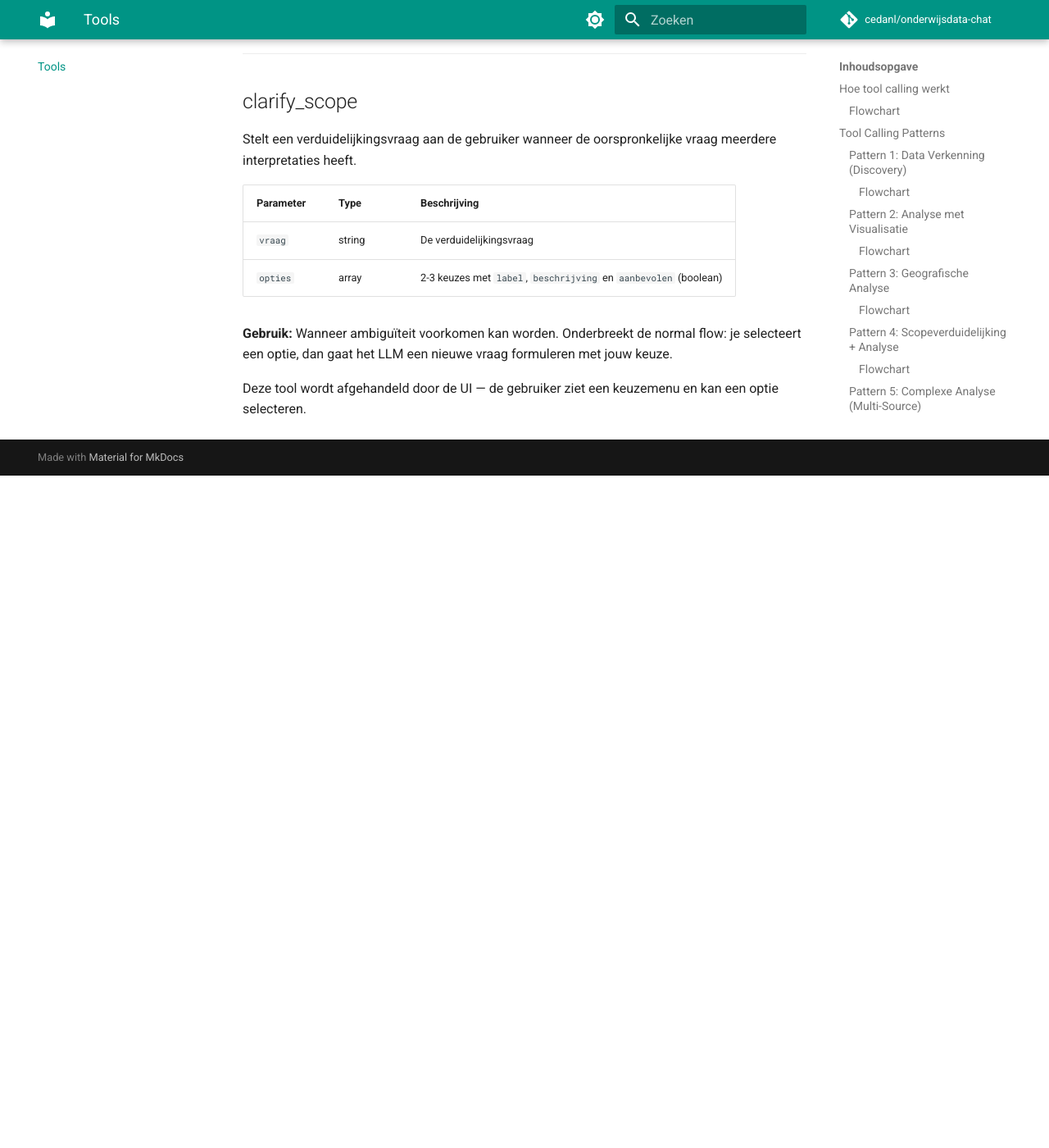
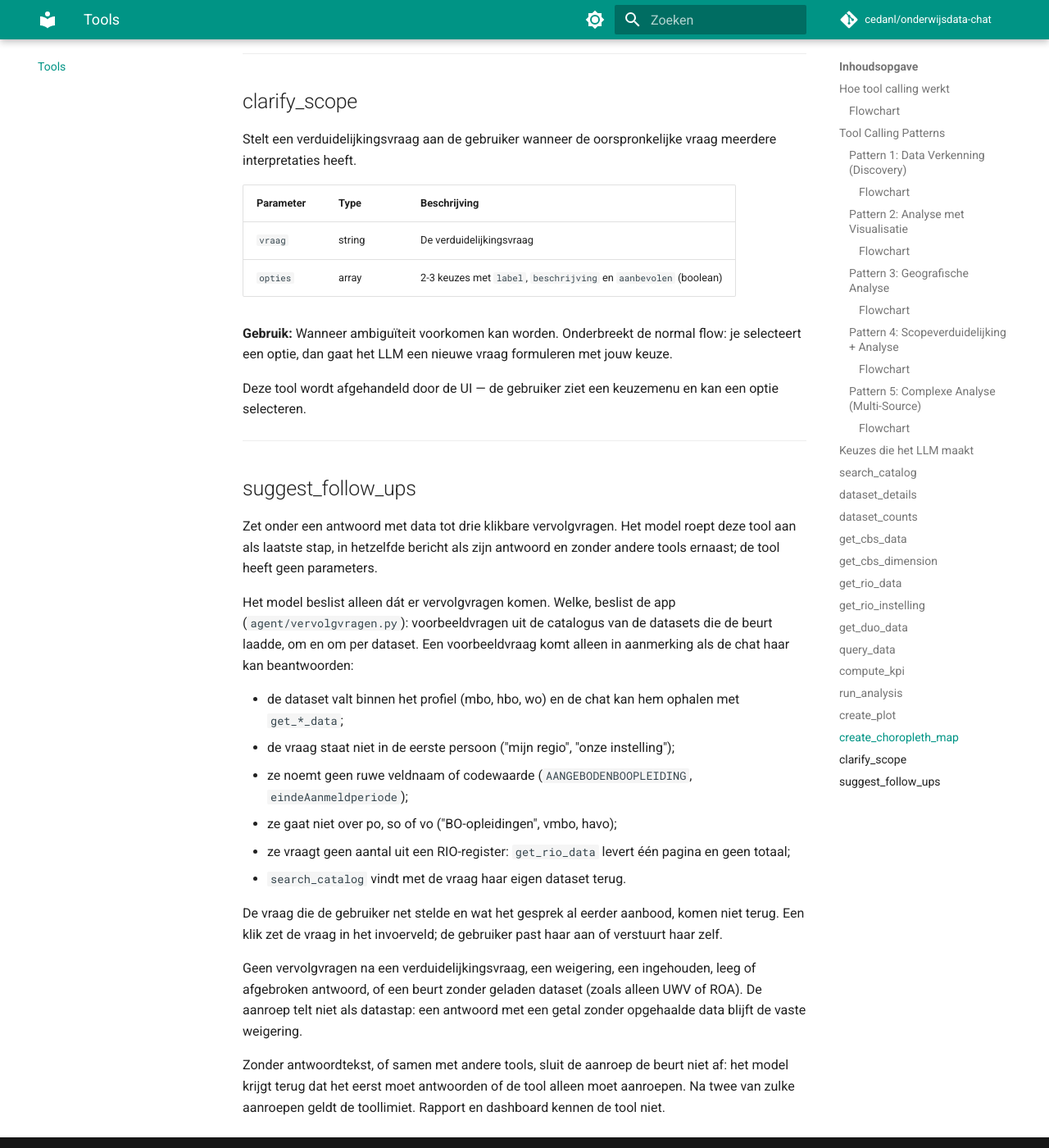
Before and after one commit to cedanl/onderwijsdata-chat, an MkDocs documentation site: the page built from docs/tools.md, in a window 1280 px wide and 1400 px high, scrolled down 11669 px. Shown: the whole window at 82% size. Built offline with MkDocs 1.6.1 and Material for MkDocs 9.7.7, drawn with Linux system fonts in a browser that asks for light colours; comment, search, counter and statistics services are not loaded; before the commit the page ends 12249 px from its top, so only the background shows below that.

Commit message:
docs: describe suggest_follow_ups and the follow-up buttons
docs/tools.md gets a section on the closing tool: what the model
decides (that follow-ups come) and what the app decides (which ones,
vetted from the catalogue), when none are offered, and what a call
without answer text gets back. CHANGELOG "Niet uitgebracht" notes the
buttons under an answer that fill the input.

Refs #364

Co-Authored-By: Claude Opus 5.5 <noreply@anthropic.com>
Claude-Session: https://claude.ai/code/session_01PazVj1dpsoNRnxP5PmA546

```diff
--- a/docs/tools.md
+++ b/docs/tools.md
@@ -470,3 +470,32 @@ Stelt een verduidelijkingsvraag aan de gebruiker wanneer de oorspronkelijke vraa
 **Gebruik:** Wanneer ambiguïteit voorkomen kan worden. Onderbreekt de normal flow: je selecteert een optie, dan gaat het LLM een nieuwe vraag formuleren met jouw keuze.
 
 Deze tool wordt afgehandeld door de UI — de gebruiker ziet een keuzemenu en kan een optie selecteren.
+
+---
+
+## suggest_follow_ups
+
+Zet onder een antwoord met data tot drie klikbare vervolgvragen. Het model roept deze tool aan als laatste stap,
+in hetzelfde bericht als zijn antwoord en zonder andere tools ernaast; de tool heeft geen parameters.
+
+Het model beslist alleen dát er vervolgvragen komen. Welke, beslist de app (`agent/vervolgvragen.py`): voorbeeldvragen
+uit de catalogus van de datasets die de beurt laadde, om en om per dataset. Een voorbeeldvraag komt alleen in
+aanmerking als de chat haar kan beantwoorden:
+
+- de dataset valt binnen het profiel (mbo, hbo, wo) en de chat kan hem ophalen met `get_*_data`;
+- de vraag staat niet in de eerste persoon ("mijn regio", "onze instelling");
+- ze noemt geen ruwe veldnaam of codewaarde (`AANGEBODENBOOPLEIDING`, `eindeAanmeldperiode`);
+- ze gaat niet over po, so of vo ("BO-opleidingen", vmbo, havo);
+- ze vraagt geen aantal uit een RIO-register: `get_rio_data` levert één pagina en geen totaal;
+- `search_catalog` vindt met de vraag haar eigen dataset terug.
+
+De vraag die de gebruiker net stelde en wat het gesprek al eerder aanbood, komen niet terug. Een klik zet de vraag in
+het invoerveld; de gebruiker past haar aan of verstuurt haar zelf.
+
+Geen vervolgvragen na een verduidelijkingsvraag, een weigering, een ingehouden, leeg of afgebroken antwoord, of een
+beurt zonder geladen dataset (zoals alleen UWV of ROA). De aanroep telt niet als datastap: een antwoord met een getal
+zonder opgehaalde data blijft de vaste weigering.
+
+Zonder antwoordtekst, of samen met andere tools, sluit de aanroep de beurt niet af: het model krijgt terug dat het
+eerst moet antwoorden of de tool alleen moet aanroepen. Na twee van zulke aanroepen geldt de toollimiet. Rapport en
+dashboard kennen de tool niet.
```
Also changed, not shown: CHANGELOG.md (+8 -0 lines).
